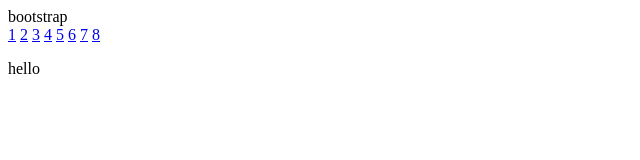
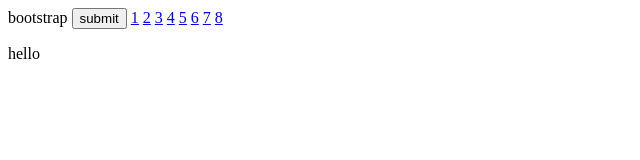
Before and after one commit to GURUPRASAD20398/CSS-EXCERCISE, a plain HTML site: page index.html in a window 1280 px wide. Shown: the whole page, without its empty margins (0-640 px from the left). Drawn offline with Linux system fonts and the light colour scheme.

Commit message:
Update index.html

```diff
--- a/index.html
+++ b/index.html
@@ -3,10 +3,11 @@
 <head>
   <title>Bootstrap Example</title>
   <body>
-    <form action="file:///C:/Users/guru/Desktop/New%20folder/bootstrap-2.html" method="GET">bootstrap</form>
+    <form action="file:///C:/Users/guru/Desktop/New%20folder/bootstrap-2.html" method="GET">bootstrap
+    <input type="submit" value="submit">
       <a href="C:\Users\guru\Desktop\New folder">1</a>
       <a href="file:///C:/Users/guru/Desktop/New%20folder/bootstrap-2.html">2</a>
-      <a href="C:\Users\guru\Desktop\New folder">3</a>
+      <a href="bootsrap1.html">3</a>
       <a href=" C:\Users\guru\Desktop\New folder">4</a>
       <a href="C:\Users\guru\Desktop\New folder ">5</a>
       <a href="C:\Users\guru\Desktop\New folder ">6</a>
```
